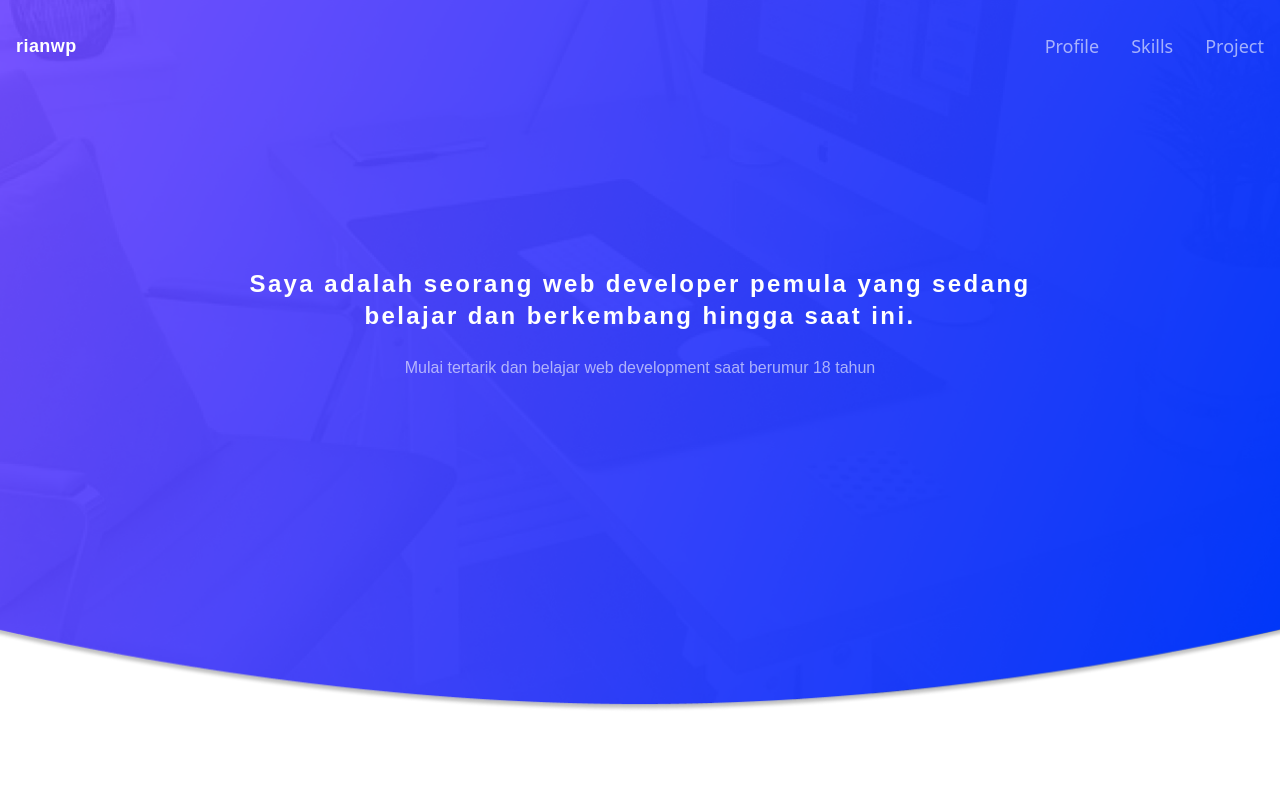
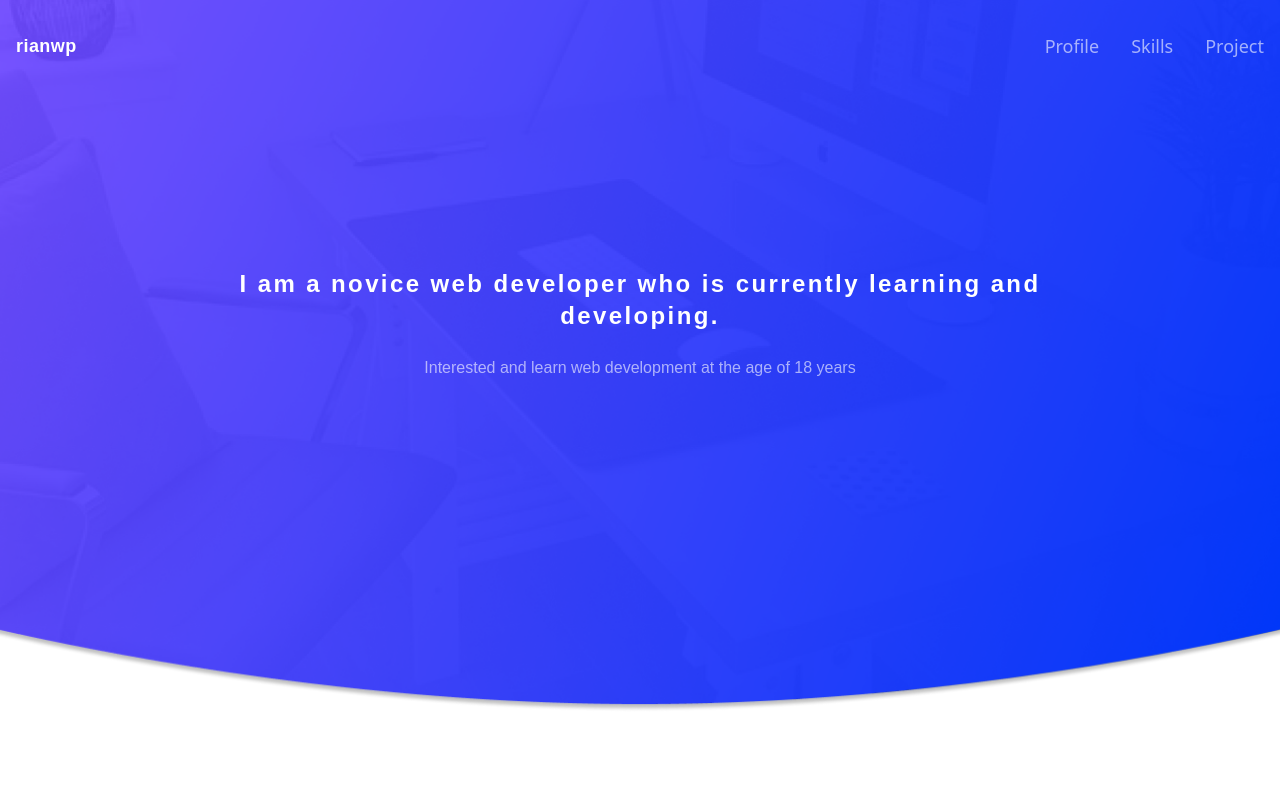
Before and after one commit to rianwp/project-2, a Next.js app: page / in a window 1280 px wide. Shown: the top 796 px of the page. Built offline with nearby package versions, Linux system fonts and the light colour scheme.

Commit message:
Update Herotext.js

```diff
--- a/components/Hero/Herotext.js
+++ b/components/Hero/Herotext.js
@@ -9,8 +9,8 @@ export default function Herotext(){
     return(
         <>
         <div className={`mx-auto sm:w-8/12 w-10/12 sm:mt-40 mt-24 text-center transition duration-1000 ${setOpening}`}>
-            <h1 className="text-white text-2xl inline-block font-poppins font-semibold tracking-widest">Saya adalah seorang web developer pemula yang sedang belajar dan berkembang hingga saat ini.</h1>
-            <p className="mt-6 opacity-60 text-white text-base inline-block font-poppins">Mulai tertarik dan belajar web development saat berumur 18 tahun</p>
+            <h1 className="text-white text-2xl inline-block font-poppins font-semibold tracking-widest">I am a novice web developer who is currently learning and developing.</h1>
+            <p className="mt-6 opacity-60 text-white text-base inline-block font-poppins">Interested and learn web development at the age of 18 years</p>
         </div>
         </>
     )
```
